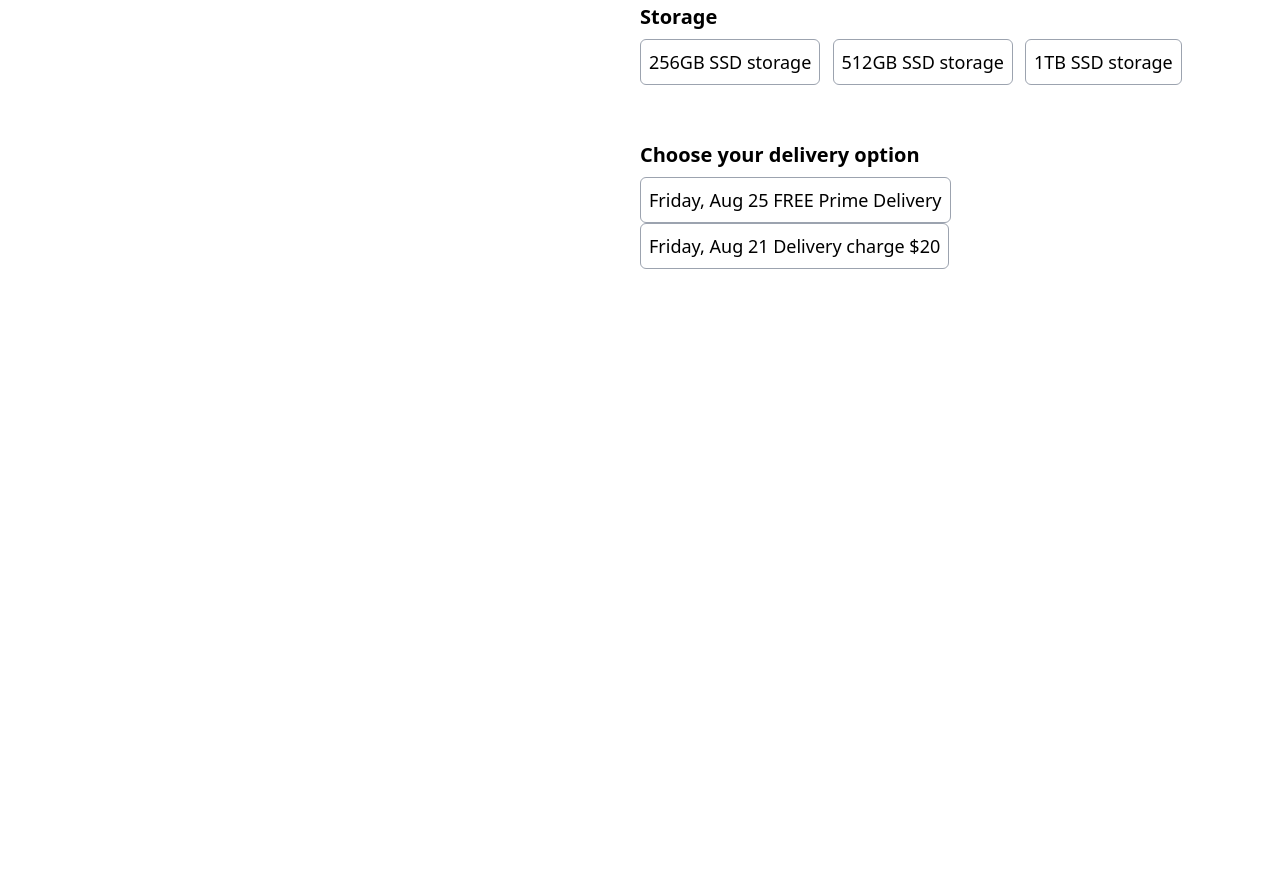
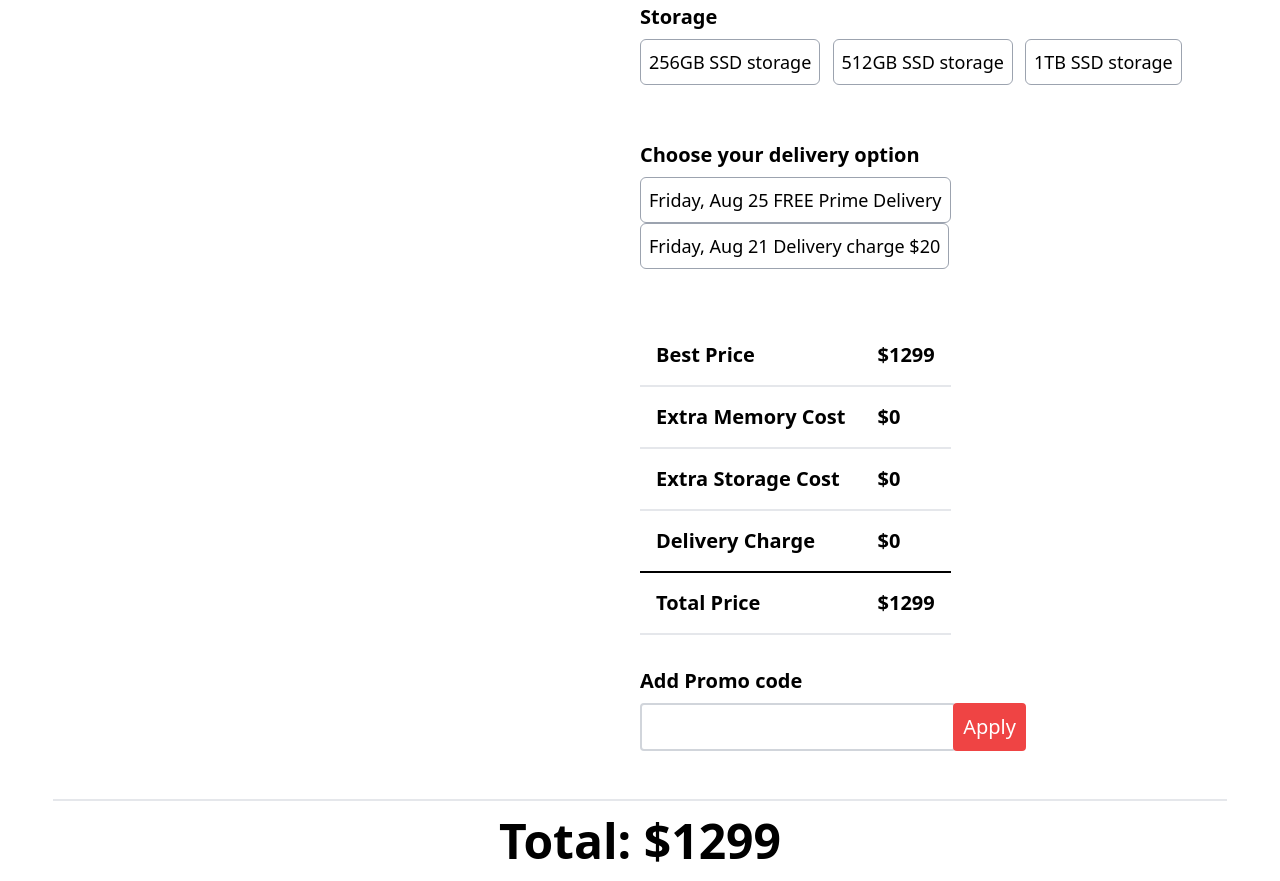
Before and after one commit to Probir-Ray/mac-book-pro, a plain HTML site: page index.html in a window 1280 px wide. Shown: the part 583-1464 px from the top of the page. Before the commit the page ends 908 px from the top, so only its background shows below. Drawn offline with nearby package versions, Linux system fonts and the light colour scheme.

Commit message:
add a section

```diff
--- a/index.html
+++ b/index.html
@@ -13,6 +13,7 @@
 <body>
 
     <main class="flex w-11/12 mx-auto mt-20">
+
         <section class="mac-pic w-1/2">
             <!-- iMAC Thumbnail Picture -->
             <img class="w-5/6 mx-auto" src="img/mac.png" alt="MAC Picture">
@@ -63,8 +64,49 @@
                 </button>
             </article>
 
+
+            <!-- Price area -->
+            <article class="price-area text-xl font-semibold mb-12">
+                <table class="table-auto" cellspacing = '12' cellpadding='16'>
+                    <tbody>
+                        <tr class="border-b-2">
+                            <td>Best Price</td>
+                            <td>$<span id="best-price">1299</span></td>
+                        </tr>
+                        <tr class="border-b-2">
+                            <td>Extra Memory Cost</td>
+                            <td>$<span id="memory-price">0</span></td>
+                        </tr>
+                        <tr class="border-b-2">
+                            <td>Extra Storage Cost</td>
+                            <td>$<span id="storage-price">0</span></td>
+                        </tr>
+                        <tr class="border-b-2 border-black">
+                            <td>Delivery Charge</td>
+                            <td>$<span id="delivery-price">0</span></td>
+                        </tr>
+                        <tr class="border-b-2">
+                            <td>Total Price</td>
+                            <td>$<span id="total-price">1299</span></td>
+                        </tr>
+                    </tbody>
+                </table>
+
+                <!-- Promo -->
+                <div class="form mt-8 font-semibold">
+                    <h3 class="text-xl mb-2">Add Promo code</h3>
+                    <input type="text" id="promp-input" class="border-2 border-gray-300 rounded p-2">
+                    <button class="bg-red-500 text-white rounded p-2 border-2 border-red-500 -m-2" id="apply-promo" type="button">Apply</button>
+                </div>
+            </article>
+
         </section>
+
     </main>
+
+    <footer class="w-11/12 mx-auto my-15">
+        <h3 class="text-5xl font-bold border-t-2 text-center py-4">Total: $<span class="total">1299</span></h3>
+    </footer>
 
 
 
```
